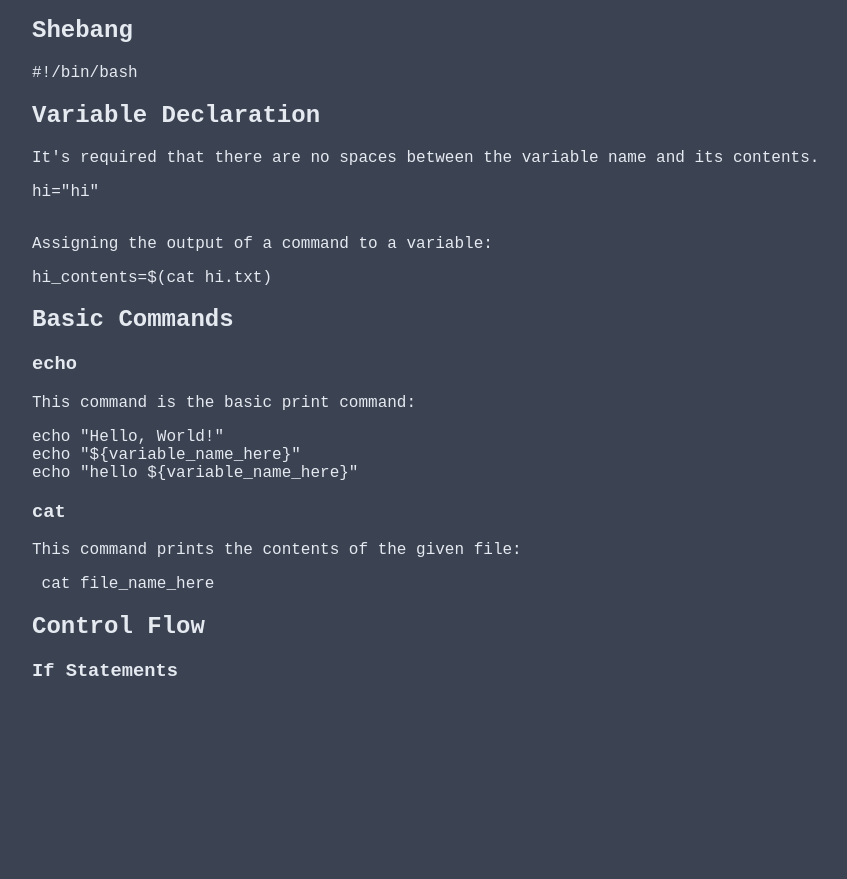
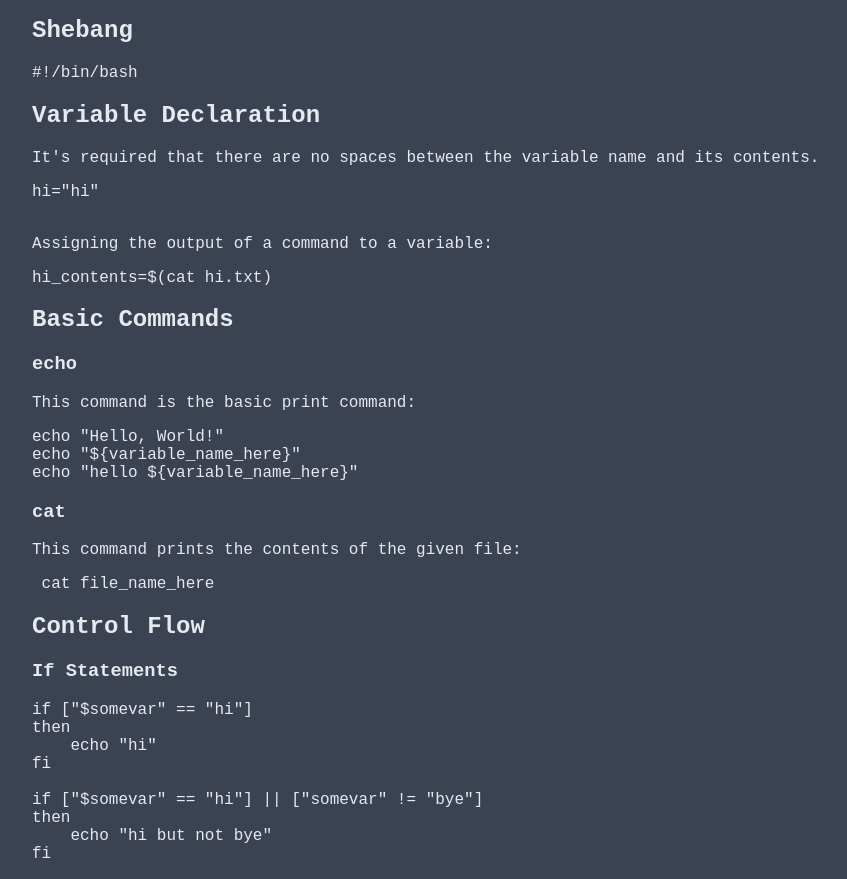
Before and after one commit to grian32/bash-cheatsheet, a plain HTML site: page index.html in a window 1280 px wide. Shown: the part 101-980 px from the top of the page, without its empty margins (208-1055 px from the left). Before the commit the page ends 802 px from the top, so only its background shows below. Drawn offline with Linux system fonts and the light colour scheme; a script that the page names is missing; a small style sheet from the web is missing.

Commit message:
add if statements

```diff
--- a/index.html
+++ b/index.html
@@ -61,6 +61,14 @@ echo "hello ${variable_name_here}"</code></pre>
         <!-- TODO add more commands -->
         <h2> Control Flow </h2>
         <h3> If Statements</h3>
+        <p><pre><code class="bash">if ["$somevar" == "hi"]
+then
+    echo "hi"
+fi
 
+if ["$somevar" == "hi"] || ["somevar" != "bye"]
+then
+    echo "hi but not bye"
+fi</code></pre></p>
     </body>
 </html>
```
